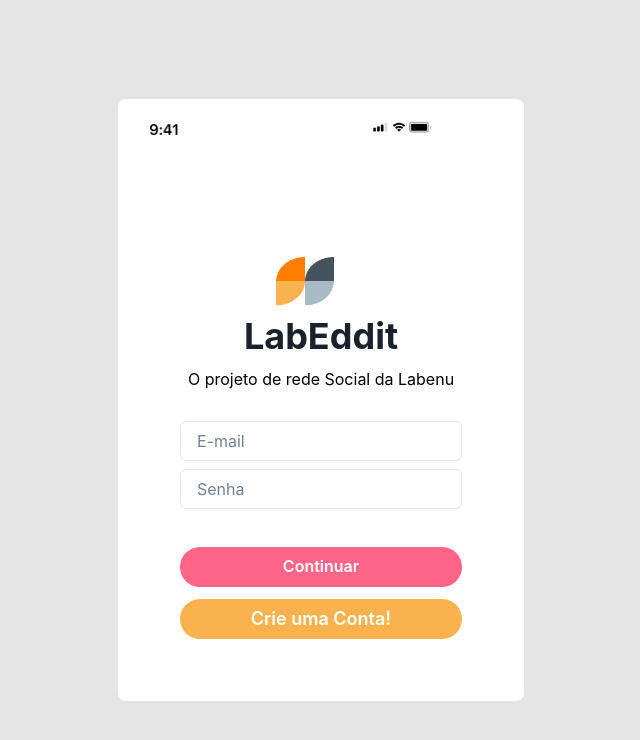
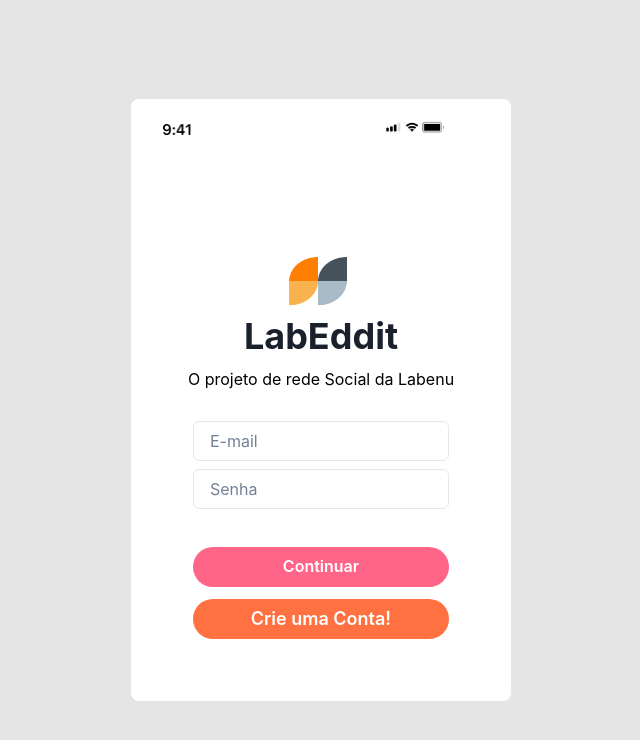
Before and after one commit to taiszimerer/labeddit-front, a React (Create React App) app: page /login in a window 1280 px wide. Shown: the top 740 px of the page, without its empty margins (319-959 px from the left). Built offline with nearby package versions, Linux system fonts and the light colour scheme.

Commit message:
fix: troca de cor de botão

```diff
--- a/src/pages/LoginPage/LoginPage.js
+++ b/src/pages/LoginPage/LoginPage.js
@@ -75,7 +75,7 @@ export const LoginPage = () => {
                 align={'center'}
                 justify={'center'}
                 bg={'#E5E5E5'}>
-                <Stack spacing={8} maxW={'100vw'} py={12} px={6}>
+                <Stack spacing={8} maxW={'428px'} py={12} px={6}>
                     <Box rounded={'lg'} bg={'#FFFFFF'} p={8} align={'center'}>
                         <Header />
                         <Stack marginTop={'30px'}>
@@ -111,7 +111,7 @@ export const LoginPage = () => {
                                     onClick={login}>
                                     {isLoading ? <Spinner /> : "Continuar"}
                                 </Button>
-                                <Button bg={'#F9B24E'} color={'white'} borderRadius={'20px'} fontSize={'18px'}
+                                <Button bg={'#ff7141'} color={'white'} borderRadius={'20px'} fontSize={'18px'}
                                     onClick={() => goToSignupPage(navigate)}>
                                     Crie uma Conta!
                                 </Button>
--- a/src/pages/SignupPage/SignupPage.js
+++ b/src/pages/SignupPage/SignupPage.js
@@ -101,13 +101,13 @@ export const SignupPage = () => {
                         </FormControl>
                     </Stack>
                     <Stack spacing={2} marginTop={'40px'}>
-                        <Text fontSize={'14px'} color={'#000000'}>
+                        <Text fontSize={'14px'} color={'#000000'} marginRight={'-3px'}>
                             Ao continuar, você concorda com o nosso <Link color='#4088CB'>Contrato de usuário</Link> e nossa <Link color='#4088CB'>Politica de Privacidade</Link>
                         </Text>
                         <Text fontSize={'14px'} color={'#000000'}> <Checkbox marginTop={'5px'}> </Checkbox>Eu concordo em receber e-mails sobre coisas legais no LabEddit </Text>
                     </Stack>
                     <Stack spacing={2} margin={'30px'}>
-                        <Button bg={'#FF6489'} color={'white'} borderRadius={'20px'} fontSize={'18px'}
+                        <Button bg={'#ff7141'} color={'white'} borderRadius={'20px'} fontSize={'18px'}
                             onClick={() => goToFeedPage(navigate)}>
                             Cadastrar
                         </Button>
```
